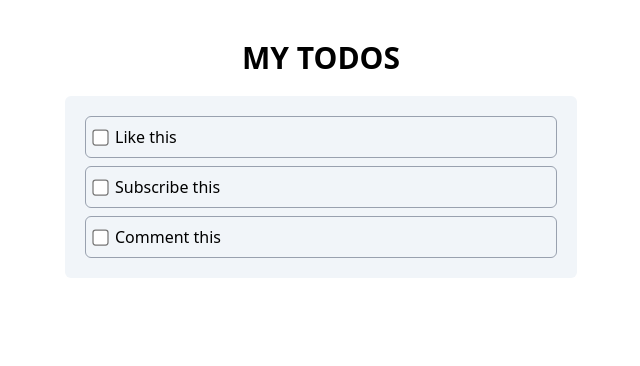
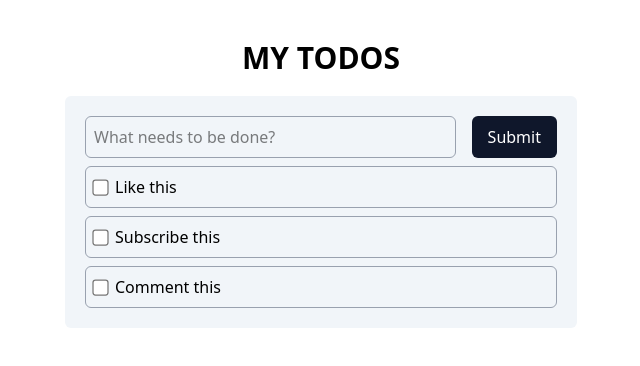
Before and after one commit to dhaniverdant/typescript-todos, a React (Vite) app: page / in a window 1280 px wide. Shown: the top 366 px of the page, without its empty margins (319-959 px from the left). Built offline with nearby package versions, Linux system fonts and the light colour scheme.

Commit message:
create add todo form

```diff
--- a/src/App.tsx
+++ b/src/App.tsx
@@ -1,6 +1,7 @@
 import { useState } from "react";
 import TodoItem from "./components/TodoItem"
 import { dummyData } from "./data/todos"
+import AddTodoForm from "./components/AddTodoForm";
 
 function App() {
   const [todos, setTodos] = useState(dummyData);
@@ -20,6 +21,7 @@ function App() {
     <main className="py-10 h-screen space-y-5">
       <h1 className="font-bold text-3xl text-center">MY TODOS</h1>
       <div className="max-w-lg mx-auto bg-slate-100 rounded-md p-5">
+        <AddTodoForm />
         <div className="space-y-2">
           {todos.map(todo => (
             <TodoItem
--- /dev/null
+++ b/src/components/AddTodoForm.tsx
@@ -0,0 +1,19 @@
+const AddTodoForm = () => {
+  return (
+    <div className='flex flex-row justify-end'>
+      <input
+        className='gap-2 border rounded-md p-2 border-gray-400 outline-0 mb-2 w-10/12 mr-4'
+        type="text"
+        placeholder='What needs to be done?'
+      />
+      <button
+        className='bg-slate-900 text-white hover:bg-slate-500 rounded-md px-4 mb-2 cursor-pointer'
+        onClick={() => console.log("button clicked")}
+      >
+        Submit
+      </button>
+    </div>
+  )
+}
+
+export default AddTodoForm
```
